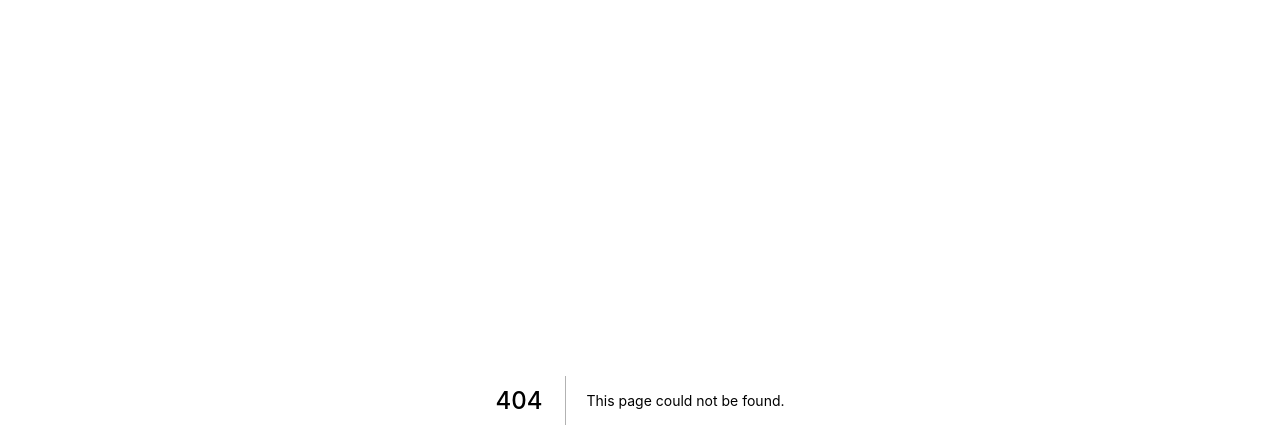
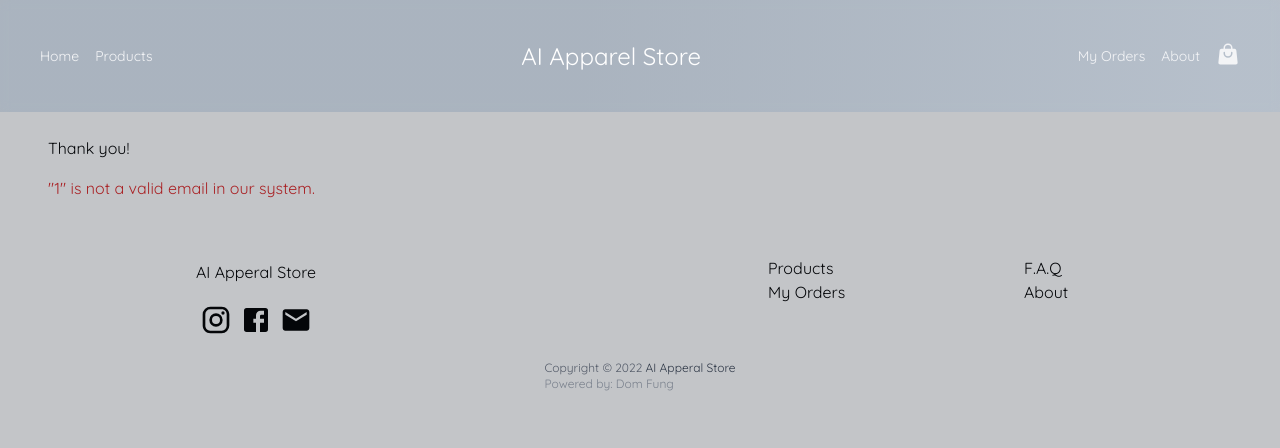
Before and after one commit to DominicFung/ai-apparel, a Next.js app: page /unsubscribe/1 in a window 1280 px wide. Before the commit this address had no page. Shown: the top 448 px of the page. Built offline with nearby package versions, Linux system fonts and the light colour scheme; no server answers.

Commit message:
unsubscribe

```diff
--- /dev/null
+++ b/pages/unsubscribe/[email].tsx
@@ -0,0 +1,25 @@
+import { NextPageWithLayout } from '../_app'
+import DefaultLayout from '../../components/layouts/default'
+import { useRouter } from 'next/router'
+import { validateEmail } from '../../utils/utils'
+
+const Unsubscribe: NextPageWithLayout = (props) => {
+  const router = useRouter()
+  const { email } = router.query
+
+  return (
+    <div className="pt-32 px-10">
+      <p className='p-2'>Thank you!</p>
+      { validateEmail(email as string) ?
+        <p className='p-2 text-green-600'> &quot;{email}&quot; has successfully unsubscribed.</p>:
+        <p className='p-2 text-red-600'> &quot;{email}&quot; is not a valid email in our system. </p>
+      }
+    </div>
+  )
+}
+
+Unsubscribe.getLayout = (children) => {
+  return <DefaultLayout>{children}</DefaultLayout>
+}
+
+export default Unsubscribe
```
